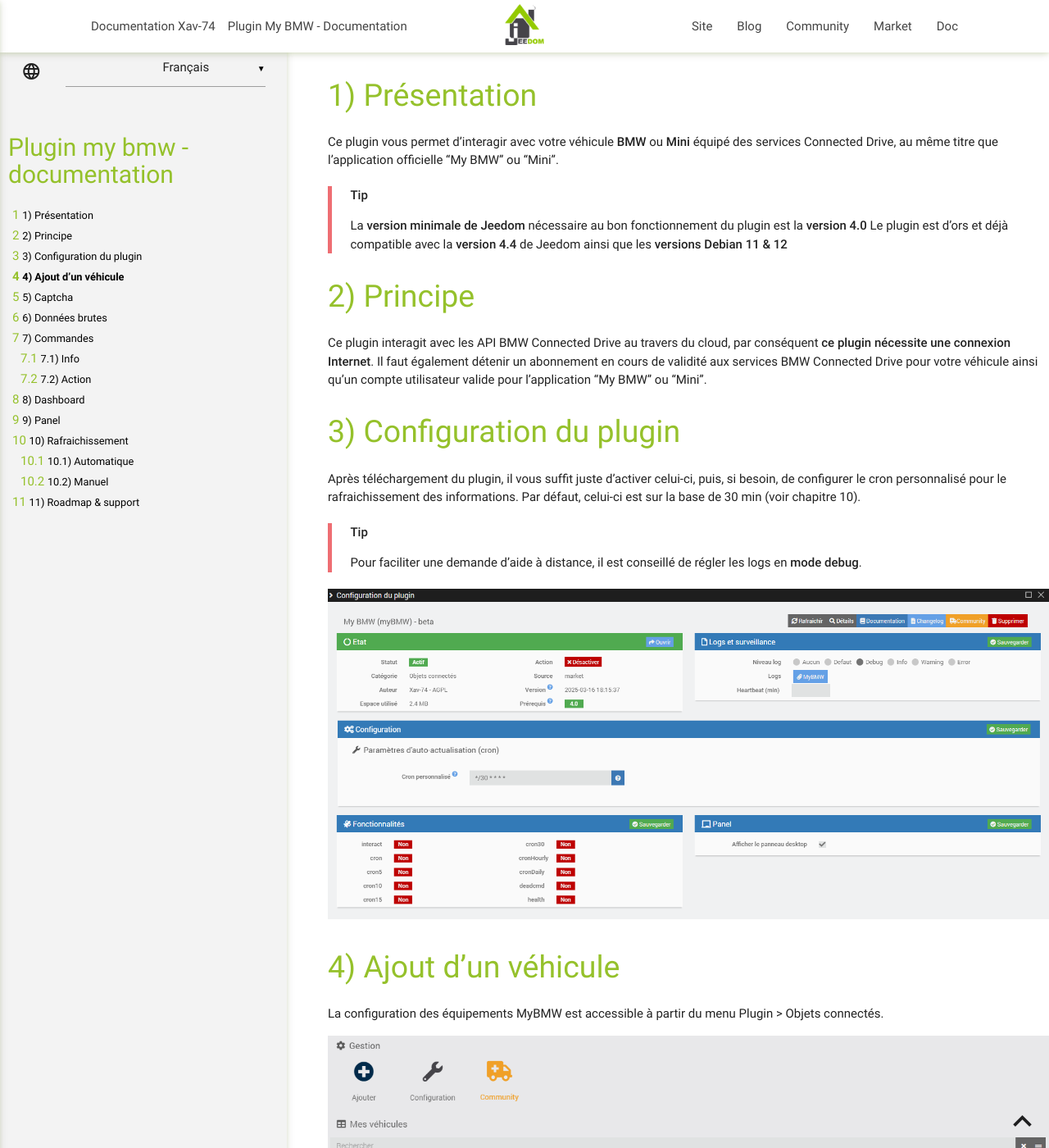
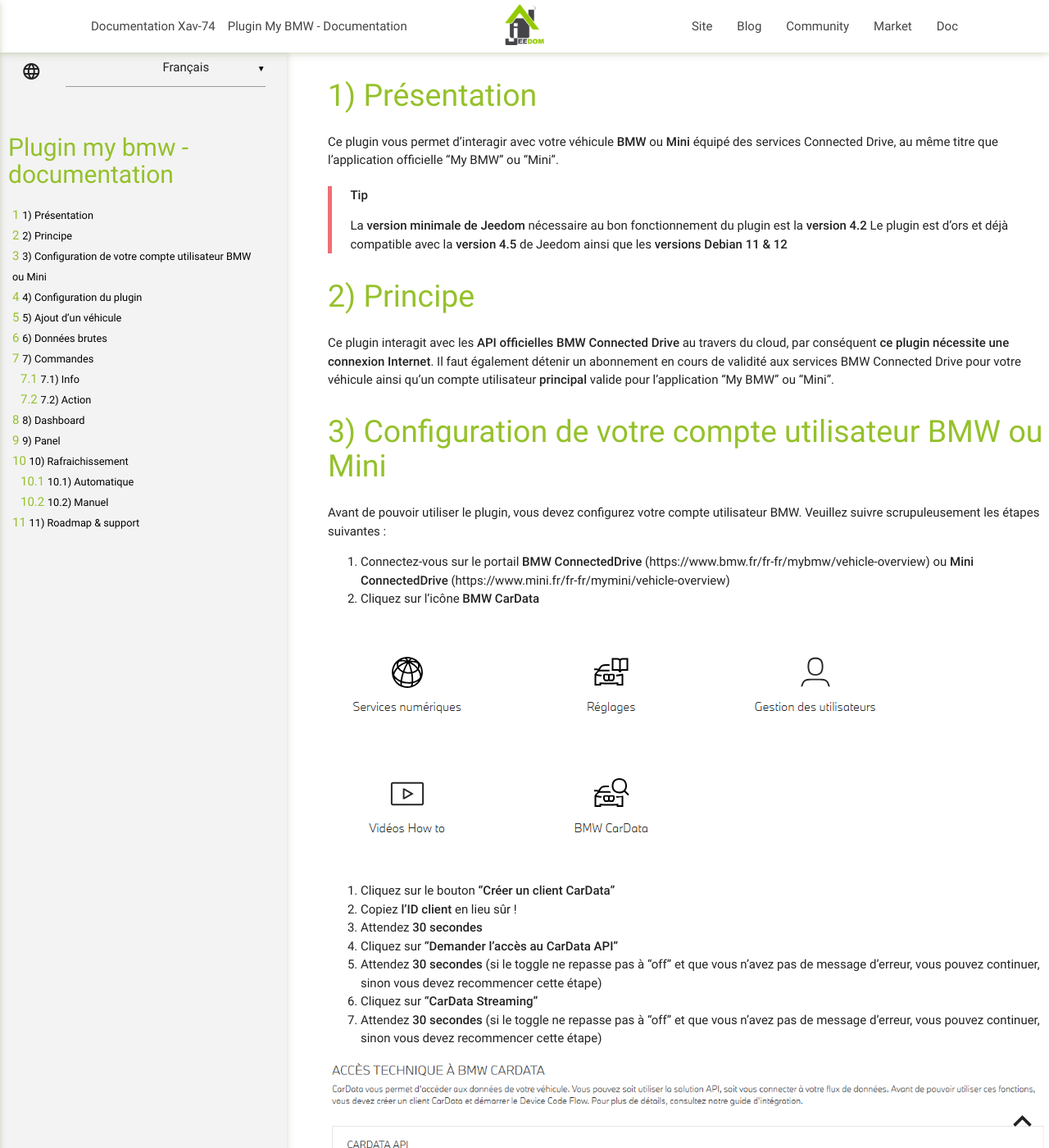
Before and after one commit to Xav-74/Documentation, a Jekyll site: the page built from myBMW/fr_FR/index.md, in a window 1280 px wide and 1400 px high. Shown: the whole window at 82% size. Built offline with Jekyll 4.4.1, drawn with Linux system fonts in a browser that asks for light colours; some of the changed text lies outside the part shown.

Commit message:
update myBMW docs

````diff
--- a/myBMW/fr_FR/index.md
+++ b/myBMW/fr_FR/index.md
@@ -11,19 +11,56 @@
 
 > **Tip**
 >
-> La **version minimale de Jeedom** nécessaire au bon fonctionnement du plugin est la **version 4.0**
-> Le plugin est d'ors et déjà compatible avec la **version 4.4** de Jeedom ainsi que les **versions Debian 11 & 12**
+> La **version minimale de Jeedom** nécessaire au bon fonctionnement du plugin est la **version 4.2**
+> Le plugin est d'ors et déjà compatible avec la **version 4.5** de Jeedom ainsi que les **versions Debian 11 & 12**
 
 
 # Principe
 
-Ce plugin interagit avec les API BMW Connected Drive au travers du cloud, par conséquent **ce plugin nécessite une connexion Internet**.
-Il faut également détenir un abonnement en cours de validité aux services BMW Connected Drive pour votre véhicule ainsi qu'un compte utilisateur valide pour l'application "My BMW" ou "Mini".
+Ce plugin interagit avec les **API officielles BMW Connected Drive** au travers du cloud, par conséquent **ce plugin nécessite une connexion Internet**.
+Il faut également détenir un abonnement en cours de validité aux services BMW Connected Drive pour votre véhicule ainsi qu'un compte utilisateur **principal** valide pour l'application "My BMW" ou "Mini".
+
+
+# Configuration de votre compte utilisateur BMW ou Mini
+
+Avant de pouvoir utiliser le plugin, vous devez configurez votre compte utilisateur BMW. Veuillez suivre scrupuleusement les étapes suivantes :
+
+1. Connectez-vous sur le portail **BMW ConnectedDrive** (https://www.bmw.fr/fr-fr/mybmw/vehicle-overview) ou **Mini ConnectedDrive** (https://www.mini.fr/fr-fr/mymini/vehicle-overview)
+3. Cliquez sur l'icône **BMW CarData**
+
+![CarData](../images/CarData_section.png)
+
+4. Cliquez sur le bouton **"Créer un client CarData"**
+5. Copiez **l'ID client** en lieu sûr !
+4. Attendez **30 secondes**
+6. Cliquez sur **"Demander l'accès au CarData API"**
+7. Attendez **30 secondes** (si le toggle ne repasse pas à "off" et que vous n'avez pas de message d'erreur, vous pouvez continuer, sinon vous devez recommencer cette étape)
+8. Cliquez sur **"CarData Streaming"**
+9. Attendez **30 secondes** (si le toggle ne repasse pas à "off" et que vous n'avez pas de message d'erreur, vous pouvez continuer, sinon vous devez recommencer cette étape)
+
+![CarData](../images/CarData_clientID.png)
+
+10. Allez à la section **CarData Stream**
+11. Vérifiez que l'état de la connexion est bien à **"ready"**
+
+![CarData](../images/CarData_stream.png)
+
+12. Cliquez sur le bouton **"Modifier la sélection des données"**
+13. Sélectionnez **"Toutes les catégories"** (Vehicle Status, Charging, Trip Data, etc.) puis cliquez à plusieurs reprise sur le bouton **Charger** pour afficher tous les attributs
+12. Sélectionnez **manuellement** les 244 attributs individuels ou appuyez sur F12 et entrez dans la **console développeur** et tapez : (pas de copié-collé possible)
+```
+document.querySelectorAll('label.chakra-checkbox:not([data-checked])').forEach(l => l.click());
+```
+14. Puis **sauvegardez** votre configuration
+15. Copiez **le username** en lieu sûr !
+
+**Il est important que tous les attributs soient cochés pour recevoir l'ensemble des données du véhicule.**
 
 
 # Configuration du plugin
 
-Après téléchargement du plugin, il vous suffit juste d’activer celui-ci, puis, si besoin, de configurer le cron personnalisé pour le rafraichissement des informations. Par défaut, celui-ci est sur la base de 30 min (voir chapitre 10).
+Après téléchargement du plugin, il vous suffit d’activer celui-ci, puis de configurer le client ID et le username récupérés dans l'étape précédente. Laissez les autres champs vides sauf demande express du développeur.
+Attendez ensuite la fin de l'installation des dépendances et le démarrage du démon.
 
 > **Tip**
 >
@@ -45,17 +82,14 @@
 -   **Catégorie** : la catégorie de l’équipement
 -   **Activer** : permet de rendre votre équipement actif
 -   **Visible** : rend votre équipement visible sur le dashboard
--   **Identifiant** : indiquez votre identifiant My BMW que vous utilisez pour vous connecter sur l'application "My BMW" ou "Mini"
--   **Mot de passe** : indiquez votre mot de passe
 -   **Marque** : indiquez la marque de votre véhicule (BMW ou Mini)
 -   **VIN** : indiquez le numéro VIN ou Vehicle Identification Number (Numéro d’identification du véhicule). Vous pouvez retrouver ce numéro en case E de votre carte grise. Ce numéro est composé de 17 caractères.
--   **Paramètres de charge** : si votre véhicule électrique ou hybride rechargeable le permet, vous pouvez modifier l'objectif de recharge (en %) ainsi que la limite de courant de charge (en A).
 -   **Affichage état portes / fenêtres** : vous avez le choix entre 2 options pour l'affichage de l'état des portes et des fenêtres sur le panel : le mode texte ou le mode icône.
 -   **Couleur des icônes portes / fenêtres** : si vous avez choisi le mode icône, vous pouvez également décider de la couleur des icônes (vert ou noir & blanc).
 -   **Domicile (présence)** : vous disposez de 3 possibilités pour indiquer les coordonnées GPS de votre domicile : soit en utilisant les coordonnées renseignées dans Jeedom, soit en utilisant les coordonnées actuelles du véhicule, soit en renseignant manuellement la latitude et la longitude.
 -   **Distance max (en m)** : indiquez la distance maximale en mètre entre votre domicile et le véhicule pour que celui-ci soit considéré comme présent à votre domicile.
 
-Il vous suffit ensuite de cliquer sur le bouton **Synchroniser** pour récupérer les informations de votre véhicule. Si celles-ci sont disponibles, vous obtiendrez le modèle, l'année, le type de motorisation ainsi qu'une image de votre véhicule.
+Il vous suffit ensuite de cliquer sur le bouton **Authentification** pour récupérer les informations de votre véhicule (Si celles-ci sont disponibles, vous obtiendrez le modèle, l'année, le type de motorisation ainsi qu'une image de votre véhicule). Une fenêtre pop-up s'ouvrira **(Attention au bloqueur de votre navigateur, désactivez le si nécessaire)** afin de vous authentifier avec les identifiants (email) et mot de passe de votre compte BMW. Vous disposez de 5 min pour cela et vous devriez obtenir un message **Connexion réussie** à l'issue.
 
 > **Tip**
 >
@@ -63,83 +97,6 @@
 > Lors de la sauvegarde, de nouvelles commandes vont se créer sur l'équipement.
 
 ![Equipement](../images/Eqpt_myBMW.png)
-
-
-# Captcha
-
-La première connexion nécessite la résolution d'un captcha. Les connexions suivantes (qui utiliseront le refresh du token) ne nécessiteront pas de captcha.
-Résolvez le captcha et copiez le "token" affiché dans la configuration de votre véhicule puis lancez la synchronisation. En cas d'erreur lors de cette première connexion, il vous faudra patienter 30min environ avant de faire un nouvel essai, le temps que votre compte soit débloqué.
-
-
-<html lang="en">
-<head>
-    <meta charset="UTF-8">
-    <meta name="viewport" content="width=device-width, initial-scale=1.0">
-    <title>Form with hCaptcha</title>
-</head>
-<body>
-    <p></p>
-    <div id="captchaResponse">
-        <div style="text-align: center;">
-            <form id="captcha_form" action="#" method="post">
-                <!-- hCaptcha widget -->
-                <div class="h-captcha" data-sitekey="7244955f-8f30-4445-adff-4fefe059f815"></div><br>
-                <button type="submit" class="btn">Submit</button>
-            </form>
-            <!-- hCaptcha script -->
-            <script src="https://hcaptcha.com/1/api.js" async defer></script>
-        </div>
-    </div>
-    <p></p>
-    <script>
-        document.getElementById('captcha_form').addEventListener('submit', function(event) {
-            event.preventDefault(); // Prevent the default form submission
-            const hCaptchaResponse = document.querySelector('[name="h-captcha-response"]').value;
-            const responseElement = document.getElementById('captchaResponse');
-            if (hCaptchaResponse) {
-                // Replace form and display the response
-                const hcaptchaDiv = document.createElement('div');
-                hcaptchaDiv.style.display = 'flex';
-                hcaptchaDiv.style.justifyContent = 'center';
-                hcaptchaDiv.style.alignItems = 'center';
-                responseElement.innerHTML = '';
-                responseElement.appendChild(hcaptchaDiv);
-                const hcaptchaPre = document.createElement('pre');
-                hcaptchaPre.style.width = '75%';
-                hcaptchaPre.style.height = '100%';
-                hcaptchaPre.style.wordBreak = 'break-all';
-                hcaptchaPre.style.whiteSpace = 'pre-wrap';
-                hcaptchaPre.style.border = '1px solid #ccc';
-                hcaptchaPre.style.borderRadius = '4px';
-                hcaptchaPre.style.padding = '10px';
-                hcaptchaPre.textContent = hCaptchaResponse;
-                hcaptchaDiv.appendChild(hcaptchaPre);
-                // Add a button to copy the data to clipboard
-                const copyButtonDiv = document.createElement('div');
-                copyButtonDiv.style.textAlign = 'center';
-                responseElement.appendChild(copyButtonDiv);
-                const copyButton = document.createElement('button');
-                copyButton.className = 'btn';
-                copyButton.textContent = 'Copy to Clipboard';
-                copyButtonDiv.appendChild(copyButton);
-                // Add event listener to button for copying the data to clipboard
-                copyButton.addEventListener('click', function() {
-                    const tempInput = document.createElement('textarea');
-                    tempInput.value = hCaptchaResponse;
-                    document.body.appendChild(tempInput);
-                    tempInput.select();
-                    document.execCommand('copy');
-                    document.body.removeChild(tempInput);
-                    alert('Copied');
-                });
-            }
-            else {
-                responseElement.innerHTML = 'No hCaptcha response received.';
-            }
-        });
-    </script>
-</body>
-</html>
 
 
 # Données brutes
@@ -228,6 +185,10 @@
 -   **Rechercher** : localise le véhicule en temps réel et l'affiche sur une carte googlemaps
 -   **Envoi POI** : envoi d'un point d'intérêt (POI) dans le centre de messages du véhicule en saisissant le nom, la latitude et la longitude du lieu
 
+> **ATTENTION**
+>
+> A date, seule la fonction **Rafraichir** est opérationnelle. Les autres actions seront de nouveau fonctionnelles lorsque les API BMW le permettront !
+
 
 # Dashboard
 
@@ -252,14 +213,16 @@
 
 ## Automatique
 
-Un CRON personnalisable est automatiquement créé (sur une base de 30 min par défaut) comme indiqué dans la configuration du plugin.
-
-**Attention** : vous pouvez modifier cette valeur de 30 min mais gare au nombre de requêtes autorisées par BMW sur leurs serveurs ! Je déconseille fortement de descendre en dessous de 15 min pour le moment. Votre adresse IP risque d'être bannie quelques heures ! Si vous êtes dans ce cas, désactivez cette tâche dans le moteur de tâches de Jeedom (menu Régalges / Système), patientez quelques heures puis resynchronisez et enfin réactivez la tâche. Cela devrait fonctionner.
-
+Grâce au stream MQTT, vous recevez la majorité des informations de votre véhicule en temps réel (kilométrage, carburant, batterie, état de verrouillage du véhicule, des portes et fenêtres, localisation, ...) !
+Un CRON est également créé (sur une base de 60 minutes) pour récupérer les informations non streamables (messages de contrôle, de services, historique de charge).
 
 ## Manuel
 
-Vous pouvez à tout moment utiliser la commande **Rafraichir** afin de rafraichir les statuts de véhicule.
+Vous pouvez à tout moment utiliser la commande **Rafraichir** afin de récupérer les statuts de véhicule.
+
+>**Attention**
+>
+>BMW autorise seulement 50 requêtes par jours donc ne rafraichissez pas manuellement trop souvent (le CRON actuel utilise 24 requêtes par jour) au risque d'être bloqué jusqu'au lendemain.
 
 
 # Roadmap & support
@@ -267,14 +230,15 @@
 Ce plugin évoluera au fil du temps en fonction de vos demandes et des possibilités des API BMW Connected Drive.
 
 Les prochaines versions verront arriver les features suivantes :
+-   Ajout de nouvelles fonctionnalités en fonction des possibilités offertes par les API
+-   Traduction du plugin en anglais
 -   ...
--   Traduction du plugin en anglais
 
 > **Tip**
 >
 >Vous pouvez faire votre demande d'amélioration en créant une issue "enhancement" sur [GitHub](https://github.com/Xav-74/myBMW/issues/new).
 >N'hésitez pas non plus à venir échanger sur ce plugin sur le Community Jeedom !
 
-En cas de dysfonctionnement, vous pouvez créer directement un sujet sur le Community depuis la page principale du plugin. Les informations utiles de Jeedom et du plugin sont automatiquement ajoutées. N'hésitez pas également à copier les logs verisure (mode debug) pour une résolution plus rapide !
+En cas de dysfonctionnement, vous pouvez créer directement un sujet sur le Community depuis la page principale du plugin. Les informations utiles de Jeedom et du plugin sont automatiquement ajoutées. N'hésitez pas également à copier les logs myBMW, myBMW_daemon, myBMW_update (mode debug) pour une résolution plus rapide !
 
 ![Community](../images/community.png)
````
Also changed, not shown: other parts of myBMW/fr_FR/index.md (+1 -1 lines), myBMW/fr_FR/changelog.md (+9 -0 lines), myBMW/images/CarData_clientID.png (added), myBMW/images/CarData_section.png (added), myBMW/images/CarData_stream.png (added), myBMW/images/Config_myBMW.png, myBMW/images/Eqpt_myBMW.png, myBMW/images/Panel_myBMW_1.png, myBMW/images/Panel_myBMW_2.png, myBMW/images/Plugin_myBMW.png, myBMW/images/Widget_myBMW.png, myBMW/images/Widget_myBMW_flatdesign.png (deleted).
